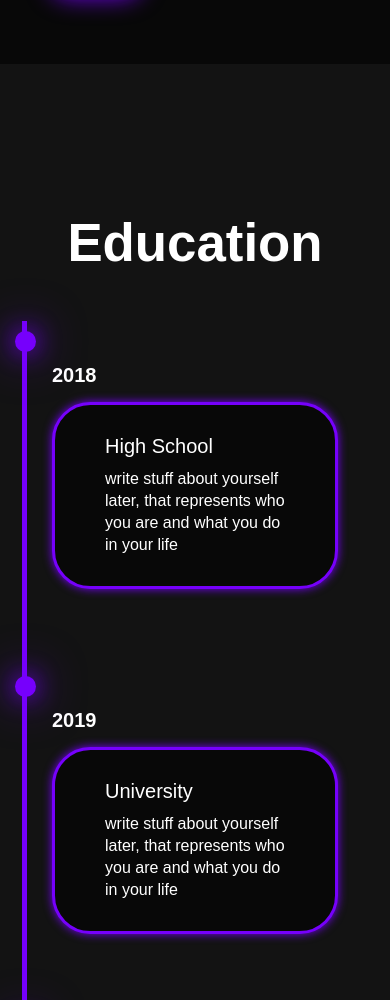
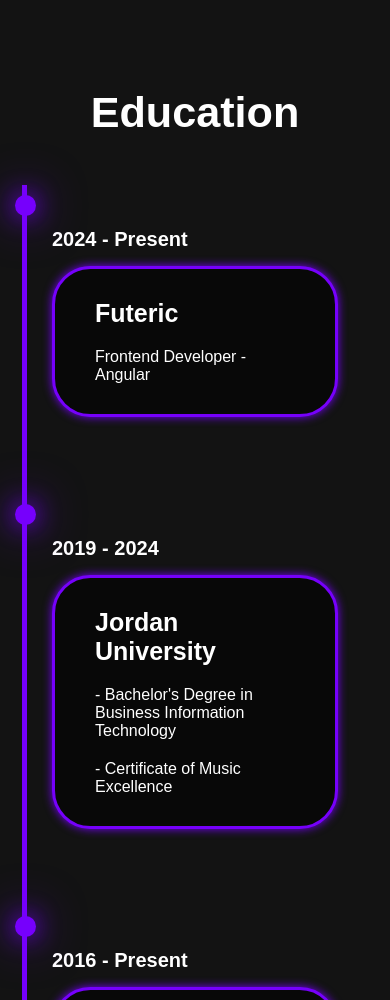
Before and after one commit to NizarMasadeh/Me, a plain HTML site: page index.html in a window 390 px wide. Shown: the part 1000-2000 px from the top of the page. Drawn offline with nearby package versions, Linux system fonts and the light colour scheme.

Commit message:
Edited some sizes for the mobile

```diff
--- a/index.html
+++ b/index.html
@@ -32,7 +32,7 @@
 
     <section id="home">
         <div class="home-content">
-            <h1>Hi, It's <span>Nizar</span></h1>
+            <h1>Yah It's <span>Rizzar</span></h1>
             <h3 class="text-animation">I'm a <span>
             </span></h3>
             <p>write stuff about yourself later, that represents who you are
@@ -63,33 +63,32 @@
         <div class="timeline-items">
             <div class="timeline-item">
                 <div class="timeline-dot"></div>
-                    <div class="timeline-date">2018</div>
+                    <div class="timeline-date">2024 - Present</div>
                         <div class="timeline-content">
-                            <h3>High School</h3>
-                            <p>write stuff about yourself later, that represents who you are
-                                and what you do in your life</p>
+                            <h3>Futeric</h3>
+                            <p>Frontend Developer - Angular</p>
                         </div>
 
 
             </div>
             <div class="timeline-item">
                 <div class="timeline-dot"></div>
-                    <div class="timeline-date">2019</div>
+                    <div class="timeline-date">2019 - 2024</div>
                         <div class="timeline-content">
-                            <h3>University</h3>
-                            <p>write stuff about yourself later, that represents who you are
-                                and what you do in your life</p>
+                            <h3>Jordan University</h3>
+                            <p>- Bachelor's Degree in Business Information Technology <br>
+                            </p>
+                            <p>- Certificate of Music Excellence</p>
                         </div>
 
 
             </div>
             <div class="timeline-item">
                 <div class="timeline-dot"></div>
-                    <div class="timeline-date">2024</div>
+                    <div class="timeline-date">2016 - Present</div>
                         <div class="timeline-content">
-                            <h3>Futeric</h3>
-                            <p>write stuff about yourself later, that represents who you are
-                                and what you do in your life</p>
+                            <h3>Music</h3>
+                            <p>Professional Guitar Player (acoustic/electric)</p>
                         </div>
 
 
--- a/style.css
+++ b/style.css
@@ -39,6 +39,7 @@ body {
     align-items: center;
     z-index: 5;
     justify-content: space-between;
+    transition: 0.3s ease-in-out;
 }
 
 .logo {
@@ -366,7 +367,7 @@ span {
 .timeline-content {
     background-color: var(--bg-color);
     border: 3px solid var(--main-color);
-    padding: 30px 50px;
+    padding: 30px 40px;
     border-radius: 4rem;
     box-shadow: 0 0 10px var(--main-color);
     cursor: pointer;
@@ -379,17 +380,17 @@ span {
 }
 
 .timeline-content h3 {
-    font-size: 20px;
+    font-size: 25px;
     color: white;
     margin: 0 0 10px;
-    font-weight: 500;
+    font-weight: 800;
 }
 
 .timeline-content p {
     color: white;
     font-size: 16px;
     font-weight: 300;
-    line-height: 22px;
+    margin-top: 20px;
 }
 
 ::-webkit-scrollbar {
@@ -654,7 +655,7 @@ this is the styles for it */
 
 @media(max-width:991px) {
     header{
-        padding: 2rem 3%
+        padding: 2rem 3%;
     }
     section {
         padding: 10rem 3% 2rem;
@@ -724,7 +725,7 @@ this is the styles for it */
         font-size: 2.6rem;
     }
     .home-content h1 {
-        font-size: 8rem;
+        font-size: 3rem;
         margin-top: 3rem;
     }
     .home-content p{
@@ -742,7 +743,7 @@ this is the styles for it */
         grid-template-columns: repeat(1,1fr);
     }
     .heading {
-        font-size: 5.5rem;
+        font-size: 4.5rem;
     }
     .testimonial-item p {
         font-size: 1.5rem;
```
